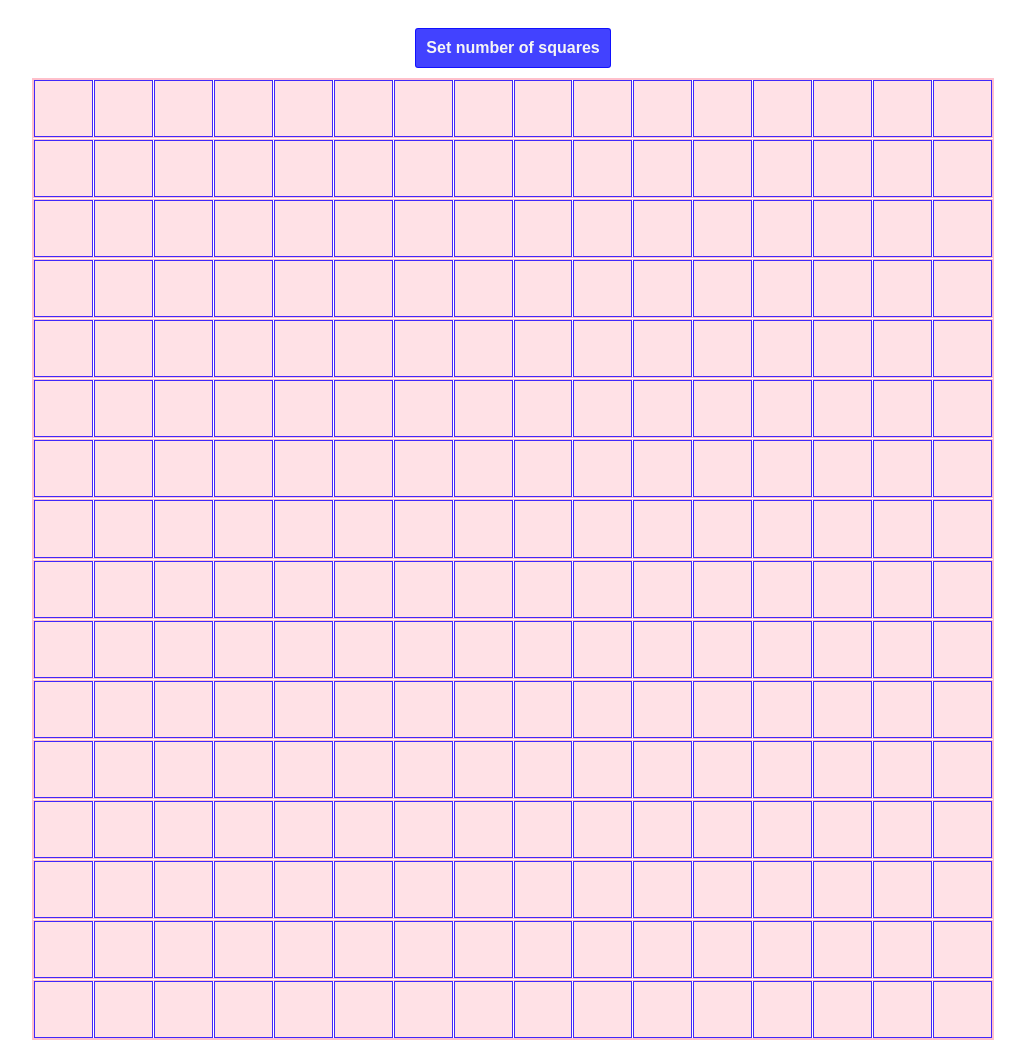
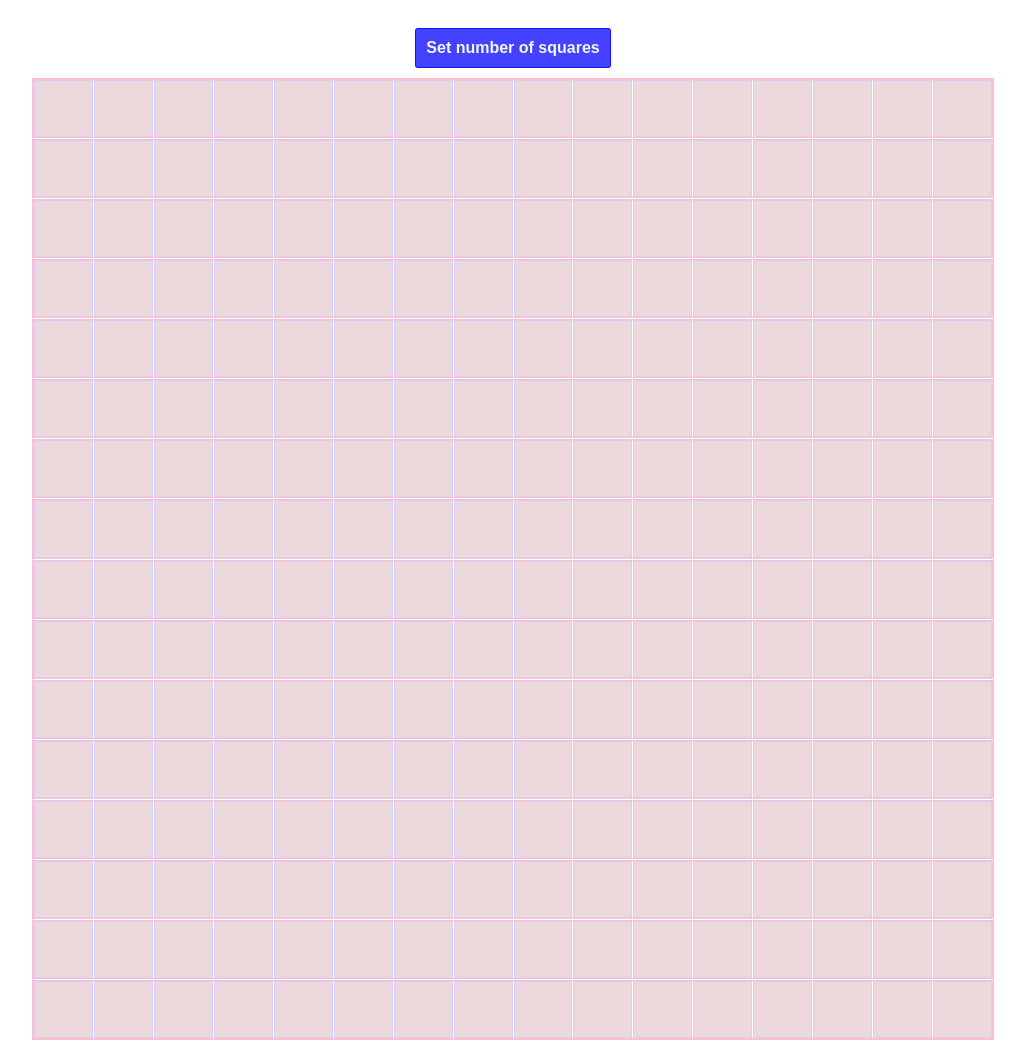
Before and after one commit to SharlieM/etch-a-sketch, a plain HTML site: page index.html in a window 1280 px wide. Shown: the whole page, without its empty margins (127-1152 px from the left). Drawn offline with Linux system fonts and the light colour scheme.

Commit message:
improvement: added dynamic opacity property to matrix

```diff
--- a/javaScript/scripts.js
+++ b/javaScript/scripts.js
@@ -1,5 +1,6 @@
 
 let button = document.getElementById("buttonId");
+let opacity = 10;
 
 button.addEventListener("click", (event) => {
     let squaresCount = Number(prompt("Please set number of squares between 0 and 100."));
@@ -14,6 +15,8 @@ button.addEventListener("click", (event) => {
 //create matrix count x count
 function createGrid(count) {
     let container = document.getElementById("containerId");
+    //increase of opacity of cells after each interaction
+    increaseOpacity();
     for(let i = 0; i < count; i++){
         let horizontaDiv = createHorizontaDiv(i);
         //create div cells and set into horizontal div
@@ -25,11 +28,16 @@ function createGrid(count) {
     }
 }
 
+function increaseOpacity(){
+   opacity = opacity <= 90  ? opacity + 10 : 100;
+}
+
 //create div cell of matrix
 function createDivCell(id){
     let cell =  document.createElement("div");
      cell.classList.add("cell");
      cell.setAttribute("id", `div${id}Id`);
+     cell.style.opacity = `${opacity}%`;
      return cell;
 }
 
--- a/styles.css
+++ b/styles.css
@@ -30,7 +30,7 @@ body {
 .cell {
     flex: 1 1 0%;
     border: 1px solid rgba(25, 0, 255, 0.822);
-    background-color: rgba(255, 192, 203, 0.479);
+    background-color: rgba(163, 59, 77, 0.945);
 }
 
 .cell:hover {
```
